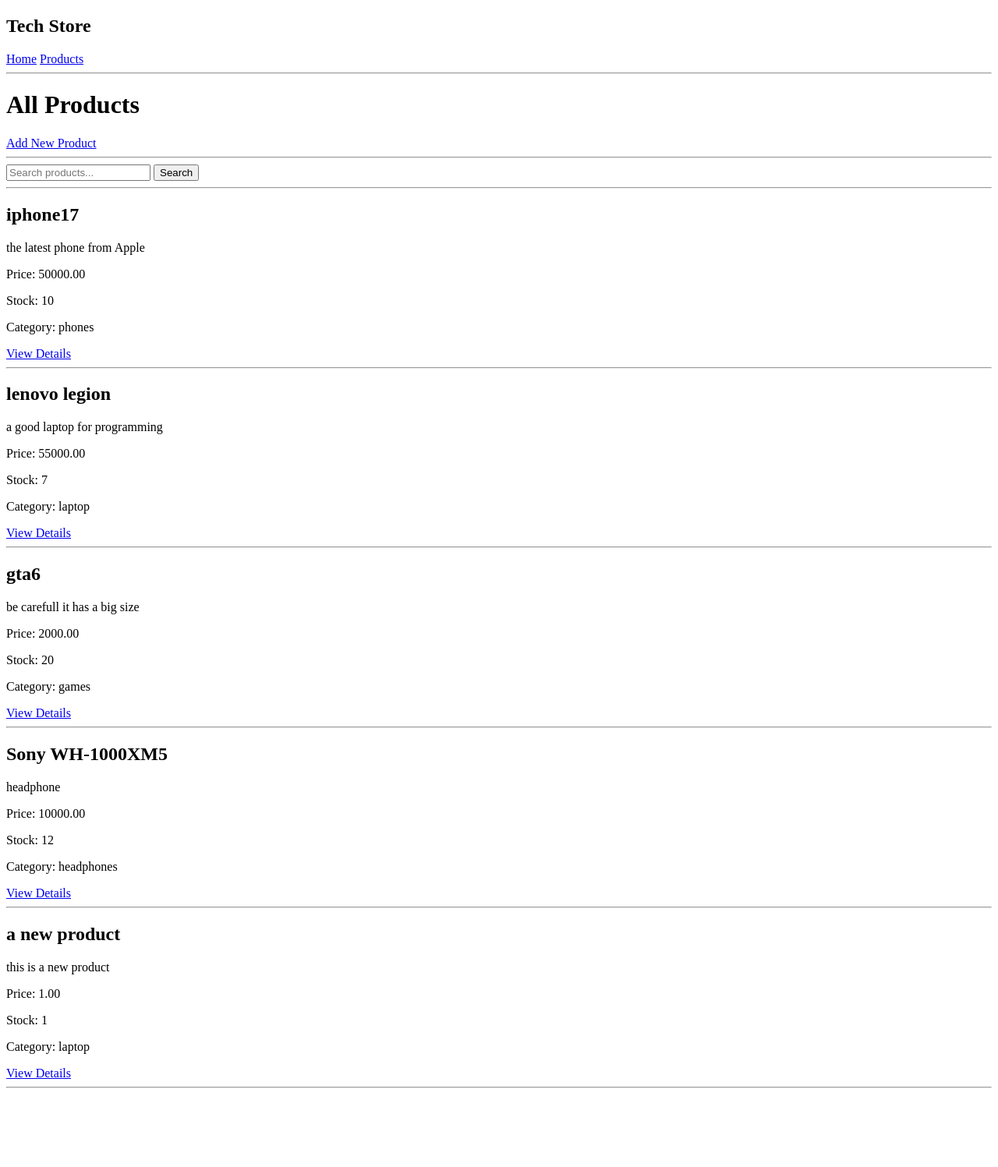
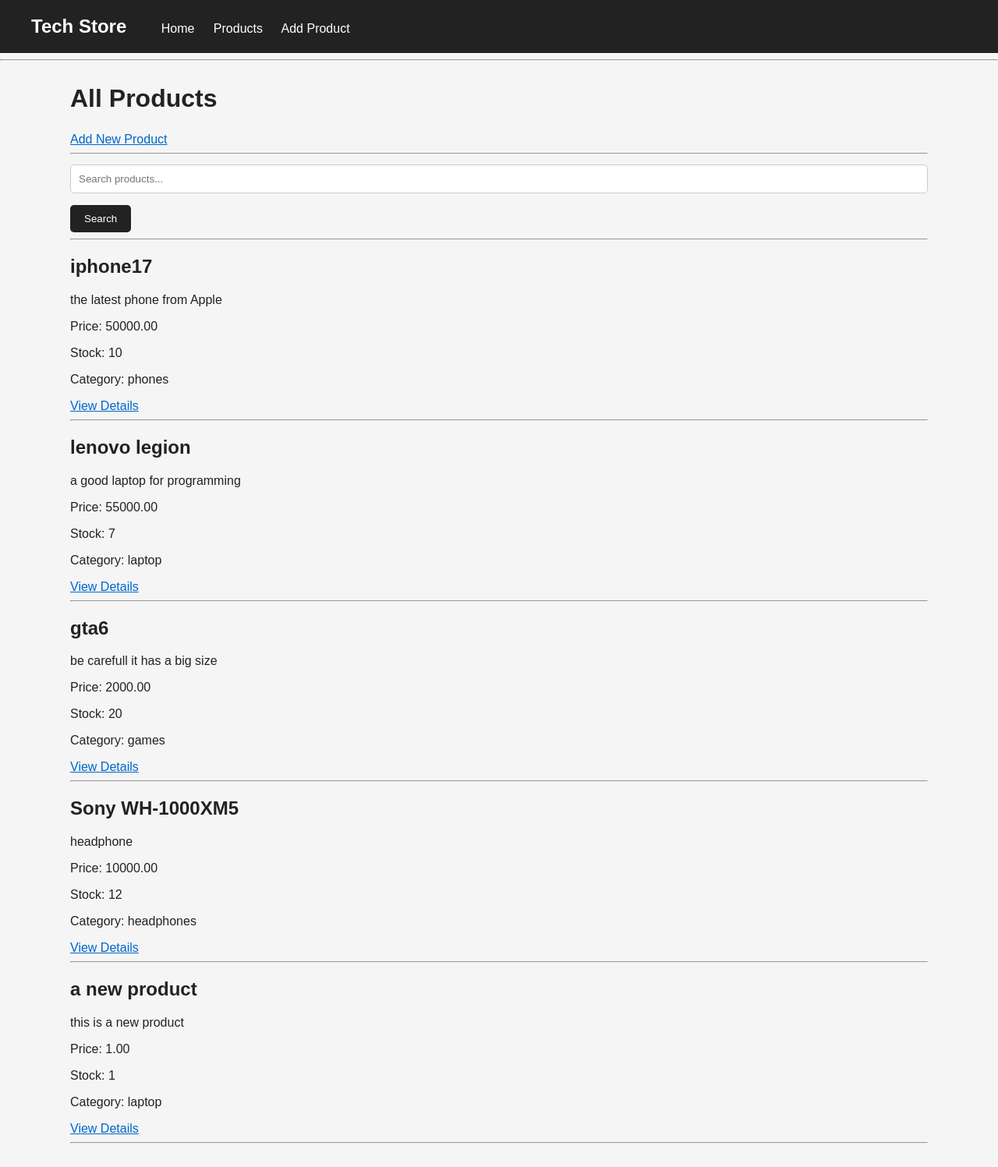
Before and after one commit to omar-bassem-333/e-commerce-django, a Django app: page /products/ in a window 1280 px wide. Shown: the whole page at 78% size. Before the commit the page ends 1396 px from the top, so only its background shows below. Run offline with Django 5.2, Linux system fonts and the light colour scheme; data comes from the database, SQL or seed files in the repository; both versions use the stored data as it was after the commit.

Commit message:
the second version of the project

```diff
--- a/ecommerce/settings.py
+++ b/ecommerce/settings.py
@@ -116,3 +116,7 @@ USE_TZ = True
 # https://docs.djangoproject.com/en/6.0/howto/static-files/
 
 STATIC_URL = 'static/'
+
+STATICFILES_DIRS = [
+    BASE_DIR / "static",
+]
--- /dev/null
+++ b/store/static/CSS/style.css
@@ -0,0 +1,115 @@
+* {
+    box-sizing: border-box;
+}
+
+body {
+    margin: 0;
+    font-family: Arial, sans-serif;
+    background-color: #f5f5f5;
+    color: #222;
+}
+
+nav {
+    background-color: #222;
+    padding: 20px 40px;
+}
+
+nav h2 {
+    display: inline;
+    color: white;
+    margin-right: 40px;
+}
+
+nav a {
+    color: white;
+    text-decoration: none;
+    margin-right: 20px;
+}
+
+nav a:hover {
+    text-decoration: underline;
+}
+
+main {
+    width: 90%;
+    max-width: 1100px;
+    margin: 30px auto;
+}
+
+h1 {
+    margin-bottom: 25px;
+}
+
+a {
+    color: #0066cc;
+}
+
+button {
+    background-color: #222;
+    color: white;
+    border: none;
+    padding: 10px 18px;
+    cursor: pointer;
+    border-radius: 5px;
+}
+
+button:hover {
+    opacity: 0.8;
+}
+
+input,
+textarea,
+select {
+    width: 100%;
+    padding: 10px;
+    margin-top: 5px;
+    margin-bottom: 15px;
+    border: 1px solid #ccc;
+    border-radius: 5px;
+}
+
+.product-card {
+    background-color: white;
+    padding: 20px;
+    margin-bottom: 20px;
+    border-radius: 8px;
+    box-shadow: 0 2px 6px rgba(0, 0, 0, 0.1);
+}
+
+.product-card h2 {
+    margin-top: 0;
+}
+
+.category-list {
+    background-color: white;
+    padding: 20px;
+    margin-bottom: 25px;
+    border-radius: 8px;
+}
+
+.category-list a {
+    display: inline-block;
+    margin-right: 15px;
+    margin-bottom: 10px;
+}
+
+.search-form {
+    display: flex;
+    gap: 10px;
+    margin-bottom: 25px;
+}
+
+.search-form input {
+    margin: 0;
+}
+
+.search-form button {
+    width: 100px;
+}
+
+.form-container {
+    background-color: white;
+    padding: 30px;
+    max-width: 600px;
+    border-radius: 8px;
+}
--- a/store/templates/store/base.html
+++ b/store/templates/store/base.html
@@ -7,6 +7,7 @@
     <meta name="viewport" content="width=device-width, initial-scale=1.0">
 
     <title>{% block title %}Tech Store{% endblock %}</title>
+    <link rel="stylesheet" href="{% static 'css/style.css' %}">
 </head>
 
 <body>
@@ -16,6 +17,7 @@
 
         <a href="{% url 'home' %}">Home</a>
         <a href="{% url 'product_list' %}">Products</a>
+        <a href="{% url 'create_product' %}">Add Product</a>
     </nav>
 
     <hr>
```
Also changed, not shown: db.sqlite3.
